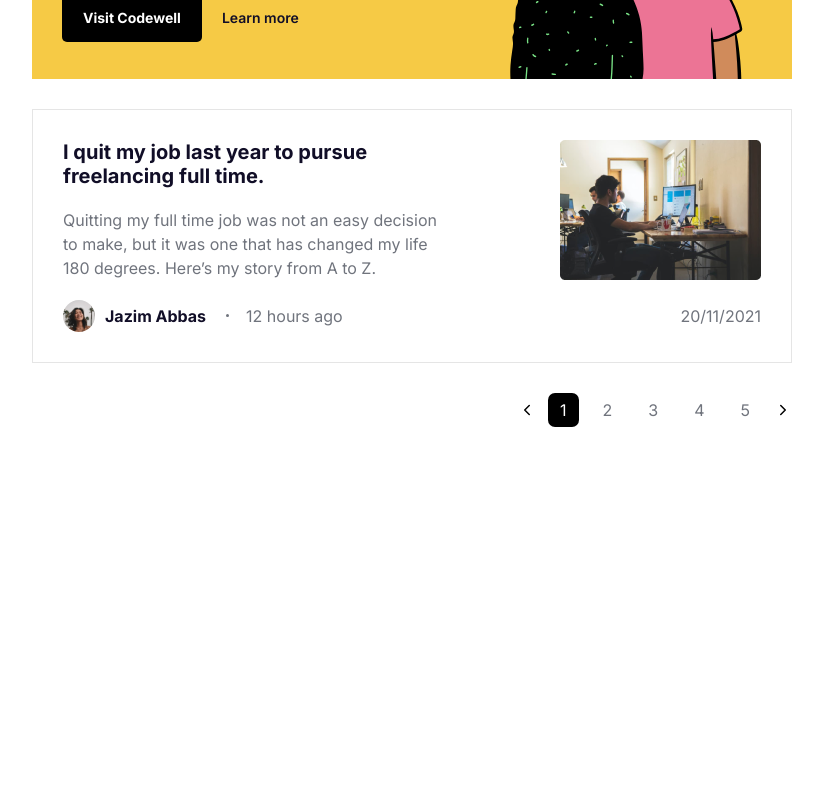
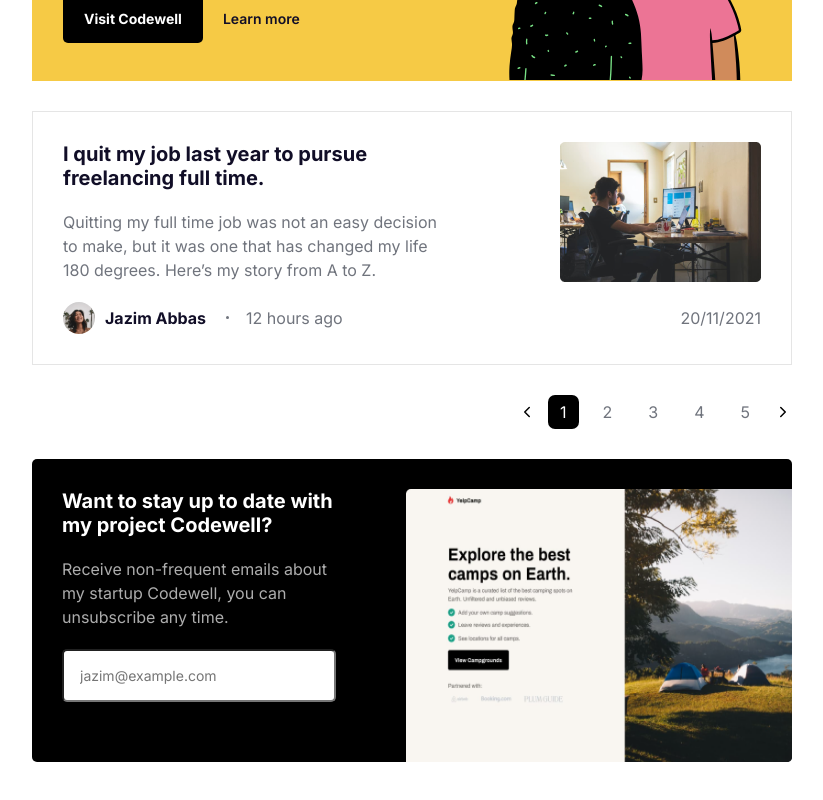
Before and after one commit to jazimabbas/personal-blog-codewell-challenge, a React (Vite) app: page / in a window 1280 px wide. Shown: the part 632-1432 px from the top of the page, without its empty margins (208-1031 px from the left). Before the commit the page ends 1139 px from the top, so only its background shows below. Built offline with nearby package versions, Linux system fonts and the light colour scheme.

Commit message:
Added Newsletter Component

```diff
--- a/src/components/main-section/index.tsx
+++ b/src/components/main-section/index.tsx
@@ -1,7 +1,8 @@
 import styled from "styled-components";
 import { Card } from "./card";
+import { Newsletter } from "./newsletter";
+import { Pagination } from "../pagination";
 import { SecondaryCard } from "./secondary-card";
-import { Pagination } from "../pagination";
 
 export function MainSection() {
   return (
@@ -21,6 +22,7 @@ export function MainSection() {
         timestamp="20/11/2021"
       />
       <Pagination />
+      <Newsletter />
 
       <div style={{ marginBottom: "50px" }} />
     </Wrapper>
--- /dev/null
+++ b/src/components/main-section/newsletter.tsx
@@ -0,0 +1,60 @@
+import styled from "styled-components";
+
+export function Newsletter() {
+  return (
+    <Wrapper>
+      <ContentWrapper>
+        <Heading>Want to stay up to date with my project Codewell?</Heading>
+        <Description>
+          Receive non-frequent emails about my startup Codewell, you can unsubscribe any time.
+        </Description>
+        <Input placeholder="jazim@example.com" />
+      </ContentWrapper>
+      <ImageWrapper>
+        <img src="/newsletter.png" />
+      </ImageWrapper>
+    </Wrapper>
+  );
+}
+
+const Wrapper = styled.div`
+  --spacing: 30px;
+
+  background-color: #000;
+  border-radius: 5px;
+  display: flex;
+  justify-content: space-between;
+  gap: 70px;
+  padding-top: var(--spacing);
+`;
+
+const ContentWrapper = styled.div`
+  flex-basis: 40%;
+  /* flex: 1; */
+  display: flex;
+  flex-direction: column;
+  gap: 20px;
+  padding-left: var(--spacing);
+  padding-bottom: calc(var(--spacing) + 30px);
+`;
+
+const Heading = styled.h2`
+  color: #fff;
+  font-size: 20px;
+`;
+
+const Description = styled.p`
+  color: #adadad;
+`;
+
+const Input = styled.input`
+  padding: 16px;
+  font-size: 14px;
+  border-radius: 5px;
+`;
+
+const ImageWrapper = styled.div`
+  flex: 1;
+  display: flex;
+  justify-content: flex-end;
+`;
--- a/src/components/main-section/secondary-card.tsx
+++ b/src/components/main-section/secondary-card.tsx
@@ -23,8 +23,8 @@ export function SecondaryCard() {
 }
 
 const Wrapper = styled.div`
-  background-color: #f6ca45;
-  border-radius: 1px solid #f6ca45;
+  background-color: var(--color-secondary);
+  border: 1px solid var(--color-secondary);
   display: flex;
 `;
 
--- a/src/styles/index.css
+++ b/src/styles/index.css
@@ -6,6 +6,7 @@
   --color-light-text: #70747d;
   --color-dark-text: #110e27;
   --bg-light: #f3f5f7;
+  --color-secondary: #f6ca45;
 
   --spacing: 20px;
 }
```
Also changed, not shown: public/newsletter.png (added).
